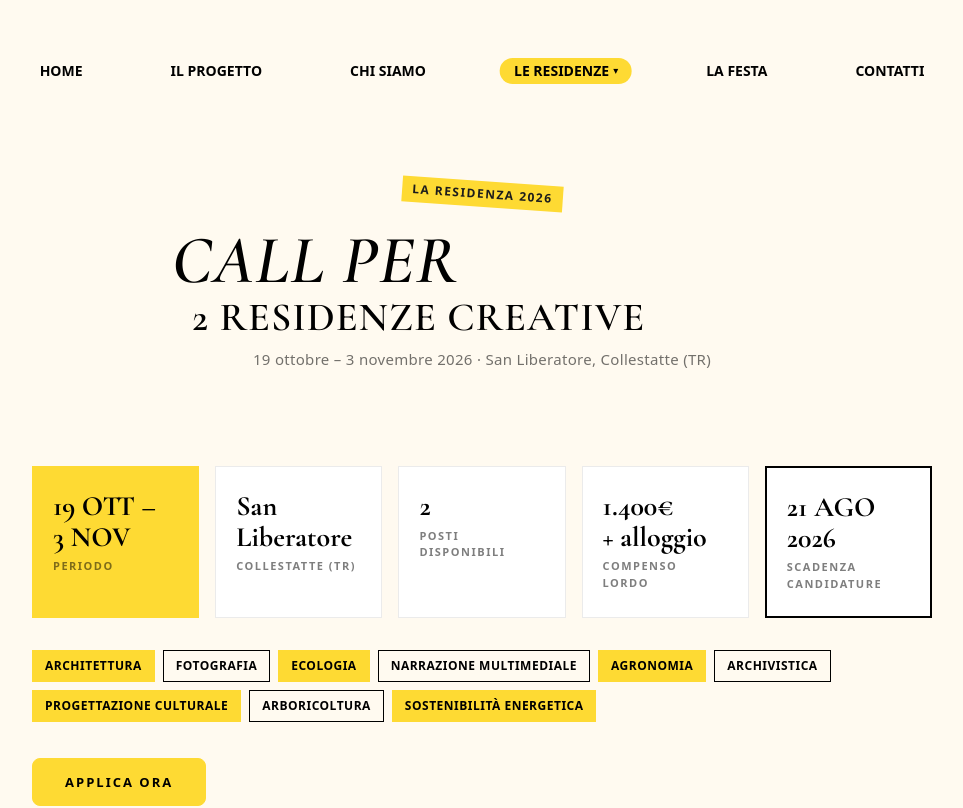
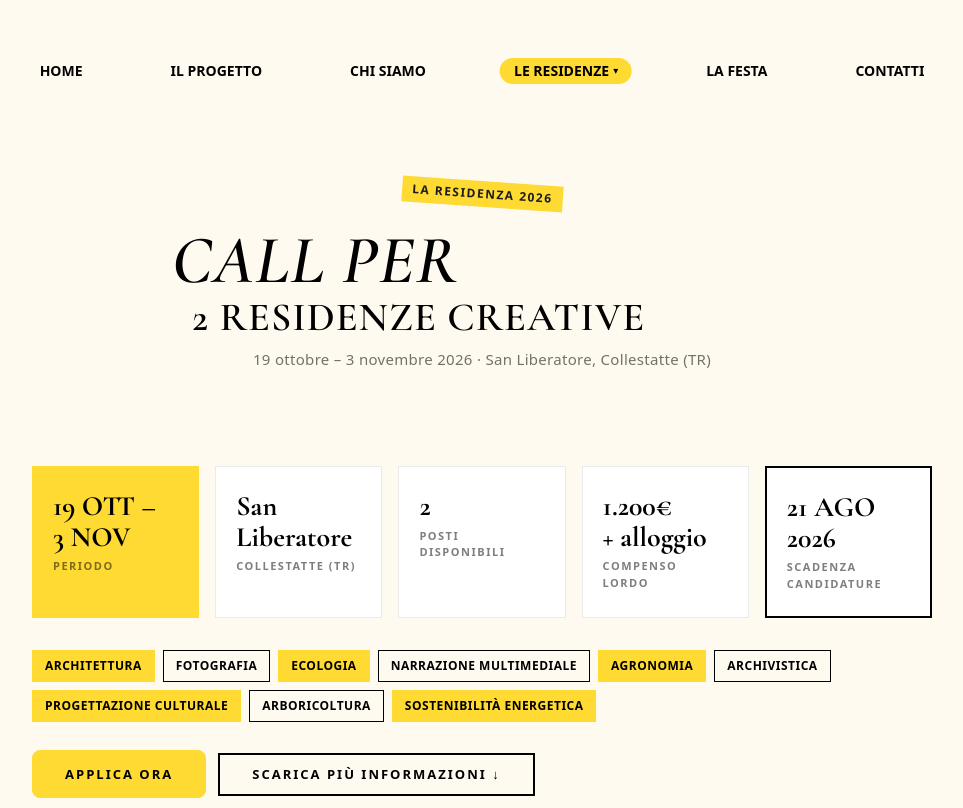
Before and after one commit to kiracolci/Copialascuola, a React (Vite) app: page /Residenza26 in a window 1280 px wide. Shown: the top 808 px of the page, without its empty margins (158-1121 px from the left). Built offline with nearby package versions, Linux system fonts and the light colour scheme.

Commit message:
add Residenza26

```diff
--- a/src/Pages/Residenza26.css
+++ b/src/Pages/Residenza26.css
@@ -153,7 +153,6 @@
     font-weight: 700;
     letter-spacing: 2px;
     cursor: pointer;
-    margin-top: 8px;
     transition: background 0.2s ease, color 0.2s ease;
     border: 1.5px solid #feda33;
 
@@ -409,3 +408,29 @@
     font-size: 13px;
     opacity: 0.75;
   }
+
+  .r26-btn-group {
+    display: flex;
+    flex-wrap: wrap;
+    gap: 12px;
+    align-items: center;
+    margin-top: 20px;
+  }
+
+  .r26-download-btn {
+    display: inline-block;
+    border: 2px solid #000;
+    color: #000;
+    padding: 10px 32px;
+    font-size: 13px;
+    font-weight: 700;
+    letter-spacing: 2px;
+    cursor: pointer;
+    text-decoration: none;
+    transition: background 0.2s ease, color 0.2s ease;
+  }
+
+  .r26-download-btn:hover {
+    background: #000;
+    color: #feda33;
+  }
--- a/src/Pages/Residenza26.tsx
+++ b/src/Pages/Residenza26.tsx
@@ -56,7 +56,7 @@ export default function Residenza26() {
               <span className="r26-card-label">Posti disponibili</span>
             </div>
             <div className="r26-card">
-              <span className="r26-card-value">1.400€<br />+ alloggio</span>
+              <span className="r26-card-value">1.200€<br />+ alloggio</span>
               <span className="r26-card-label">Compenso lordo</span>
             </div>
             <div className="r26-card r26-card--deadline">
@@ -77,9 +77,14 @@ export default function Residenza26() {
             <span className="r26-tag">Sostenibilità Energetica</span>
           </div>
 
-          <button className="r26-apply-btn" onClick={() => setShowApply(true)}>
-            APPLICA ORA
-          </button>
+          <div className="r26-btn-group">
+  <button className="r26-apply-btn" onClick={() => setShowApply(true)}>
+    APPLICA ORA
+  </button>
+  <a className="r26-download-btn" href="/26.pdf" download>
+    SCARICA PIÙ INFORMAZIONI ↓
+  </a>
+</div>
         </div>
 
         <div className="r26-divider" />
```
Also changed, not shown: 1 other file (tests, documents, lock files or other folders).
